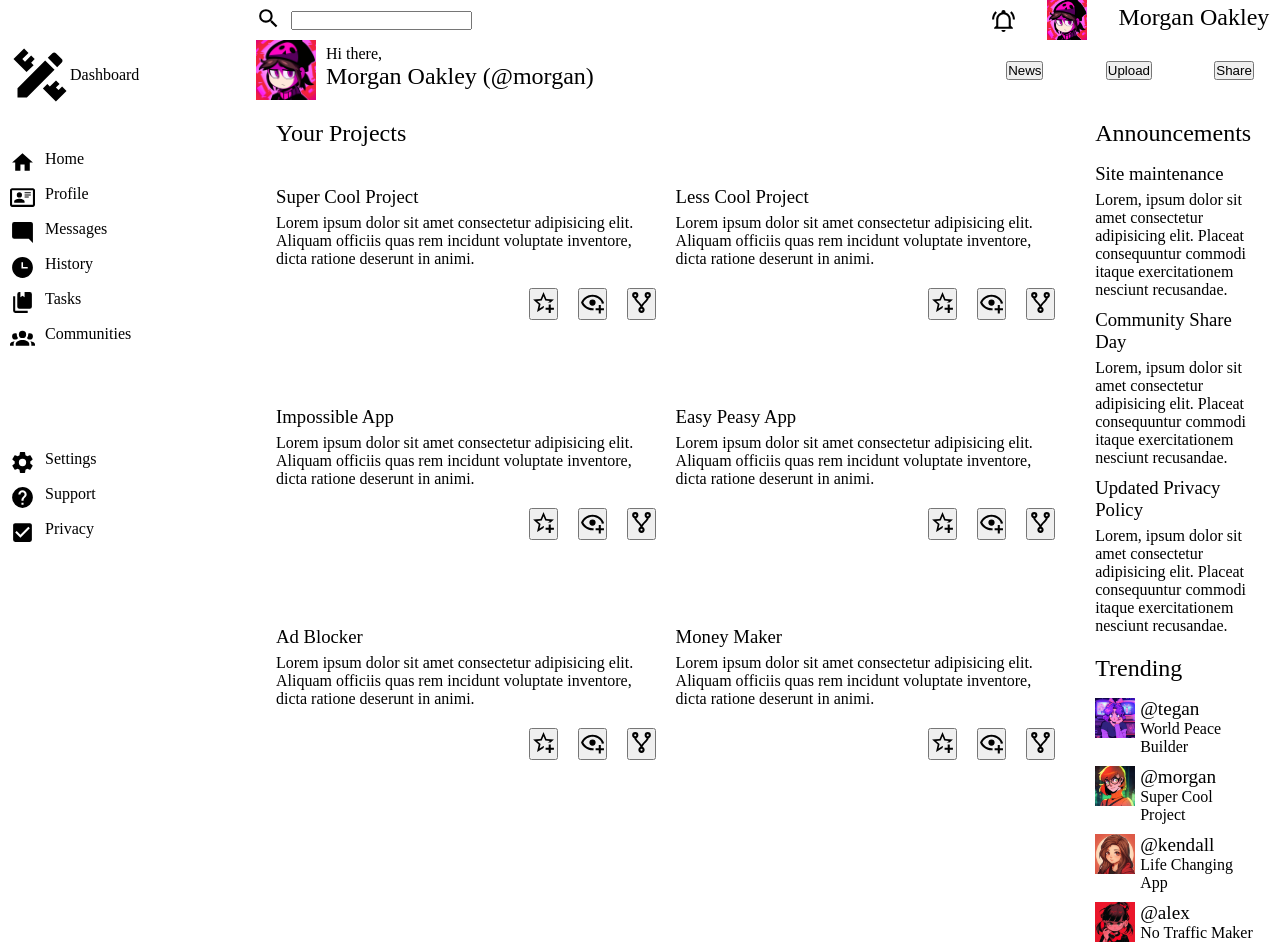
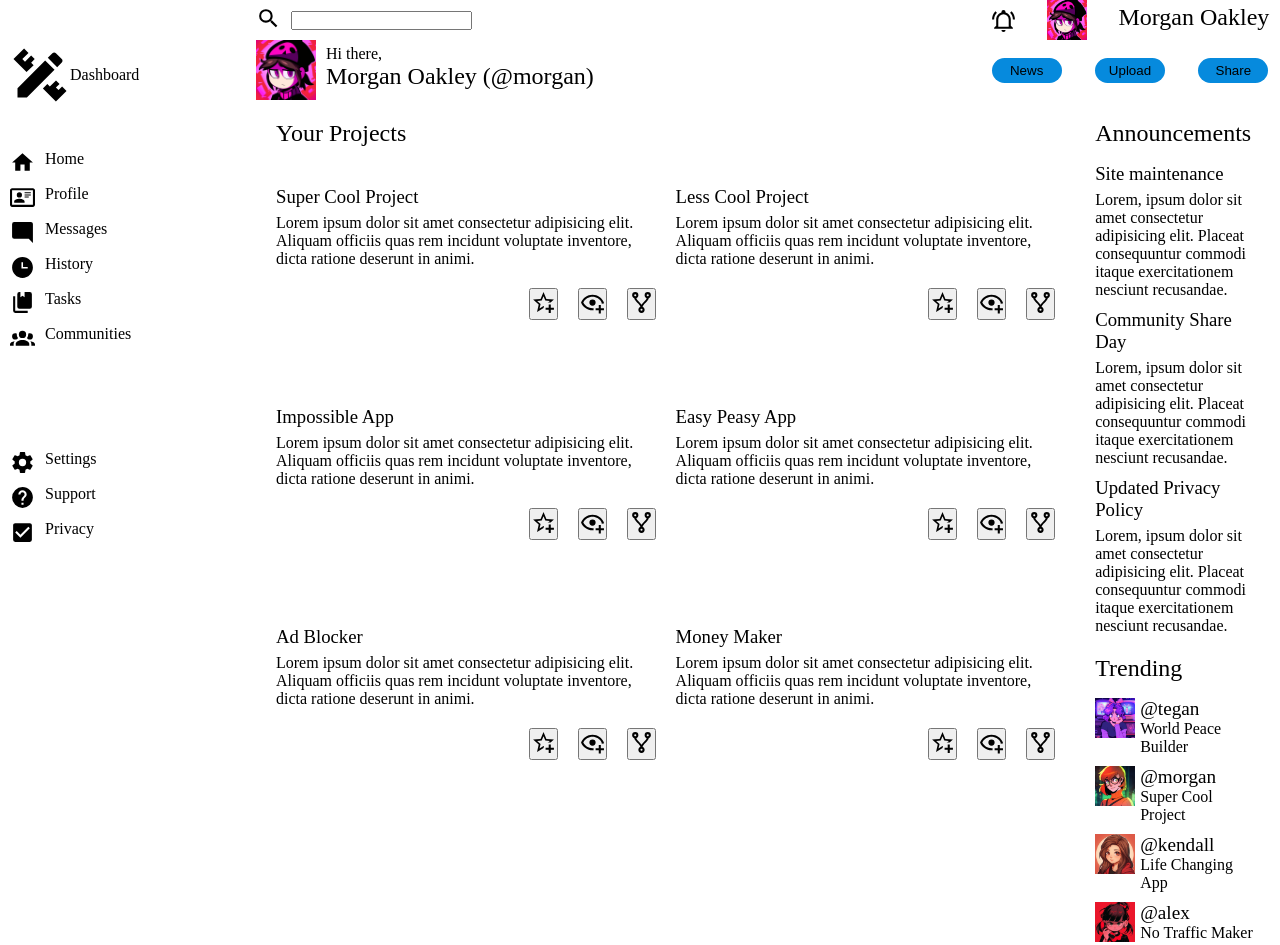
Before and after one commit to JingyeHub/admin-dashboard, a plain HTML site: page index.html in a window 1280 px wide. Drawn offline with Linux system fonts and the light colour scheme.

Commit message:
Style the header's buttons

```diff
--- a/index.html
+++ b/index.html
@@ -78,9 +78,9 @@
                     </div>
                 </div>
                 <div class="header-left">
-                    <button>News</button>
-                    <button>Upload</button>
-                    <button>Share</button>
+                    <button class="blue-bg">News</button>
+                    <button class="blue-bg">Upload</button>
+                    <button class="blue-bg">Share</button>
                 </div>
             </div>
             <div id="main">
--- a/style.css
+++ b/style.css
@@ -136,6 +136,7 @@ div.buttons {
     gap: 5px;
 }
 
+/* Head tags */
 h1,
 h2,
 h3 {
@@ -149,3 +150,12 @@ h4 {
 h6 {
     font-size: 1rem;
 }
+
+/* Buttons */
+button.blue-bg {
+    background-color: rgb(6, 138, 221);
+    width: 70px;
+    padding: 5px 10px;
+    border: none;
+    border-radius: 20px;
+}
```
